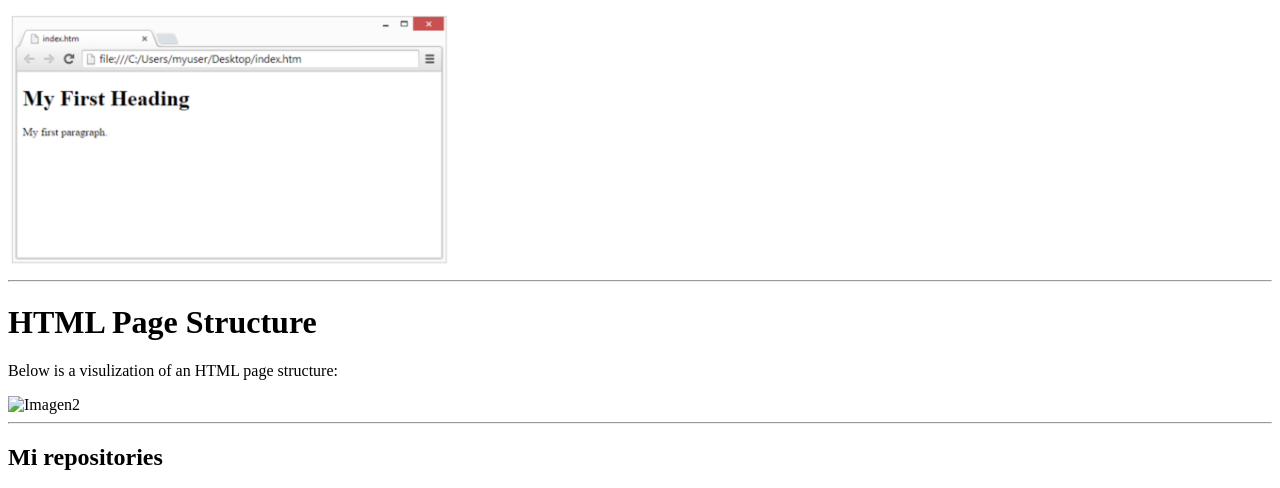
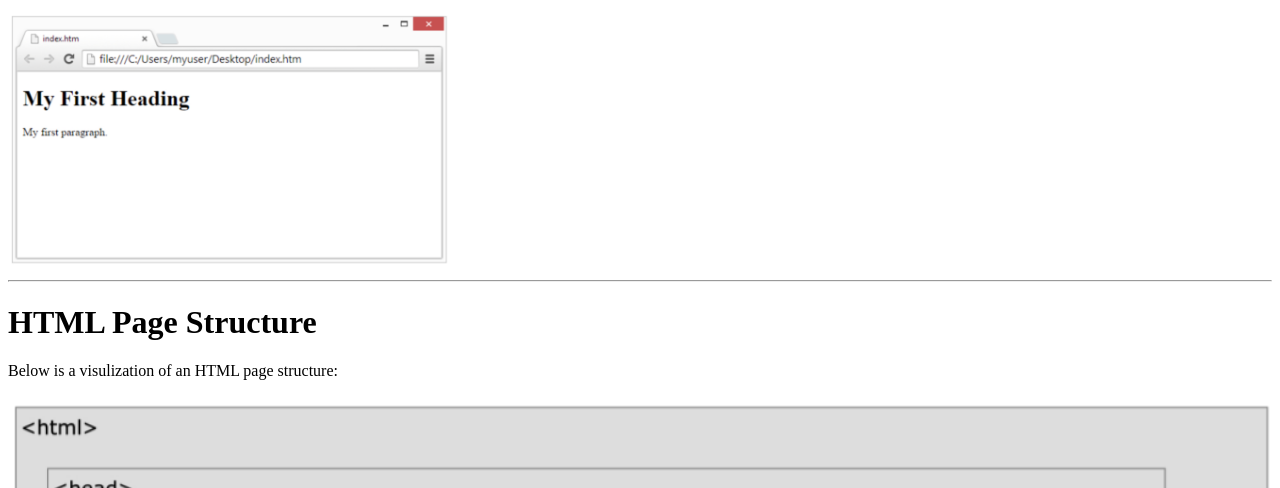
Before and after one commit to NilOrtega/SMX2-M12-IntroHTML-GitHubPages-main, a plain HTML site: page index.html in a window 1280 px wide. Shown: the part 299-787 px from the top of the page. Drawn offline with Linux system fonts and the light colour scheme.

Commit message:
añadir img/img2

```diff
--- a/index.html
+++ b/index.html
@@ -23,7 +23,7 @@
     <h1>HTML Page Structure</h1>
     <p>Below is a visulization of an HTML page structure:</p>
     <!--añadir imagen 2: "img2.png" y utilizar un ancho de 100% de imagen-->
-    <img src="img2.png" alt="Imagen2" style="width: 100%;">
+    <img src="./img/img2.png" alt="imagen" width="100%">
     <!--añadir una linea horizontal -->
     <hr>
     <!--añadir un encabezado donde indiques el título de una nueva sección llamada "Mi repositories"  -->
```
